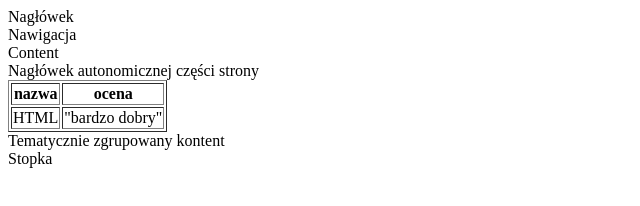
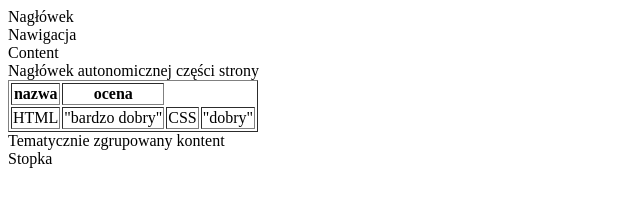
Before and after one commit to rybickaklaudia/kursfront, a plain HTML site: page cw1/index.html in a window 1280 px wide. Shown: the whole page, without its empty margins (0-640 px from the left). Drawn offline with Linux system fonts and the light colour scheme.

Commit message:
oceny do tabeli

```diff
--- a/cw1/index.html
+++ b/cw1/index.html
@@ -35,6 +35,8 @@
             <tr>
                 <td>HTML</td>
                 <td>"bardzo dobry"</td>
+                <td>CSS</td>
+                <td>"dobry"</td>
             </tr>
         </table>
         </article>
```
